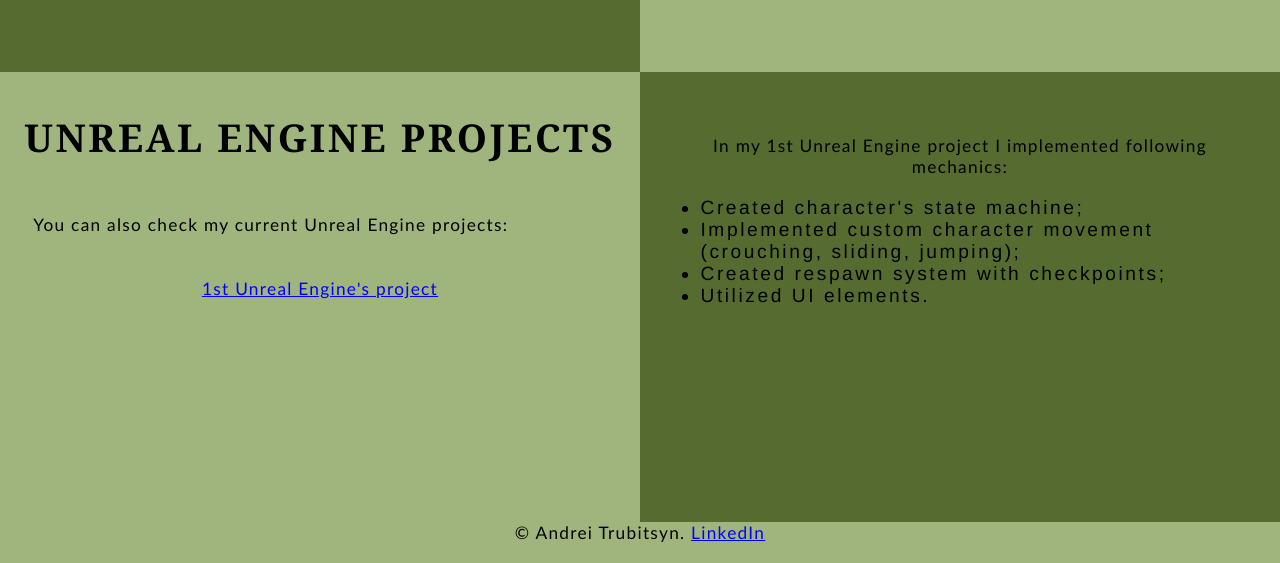
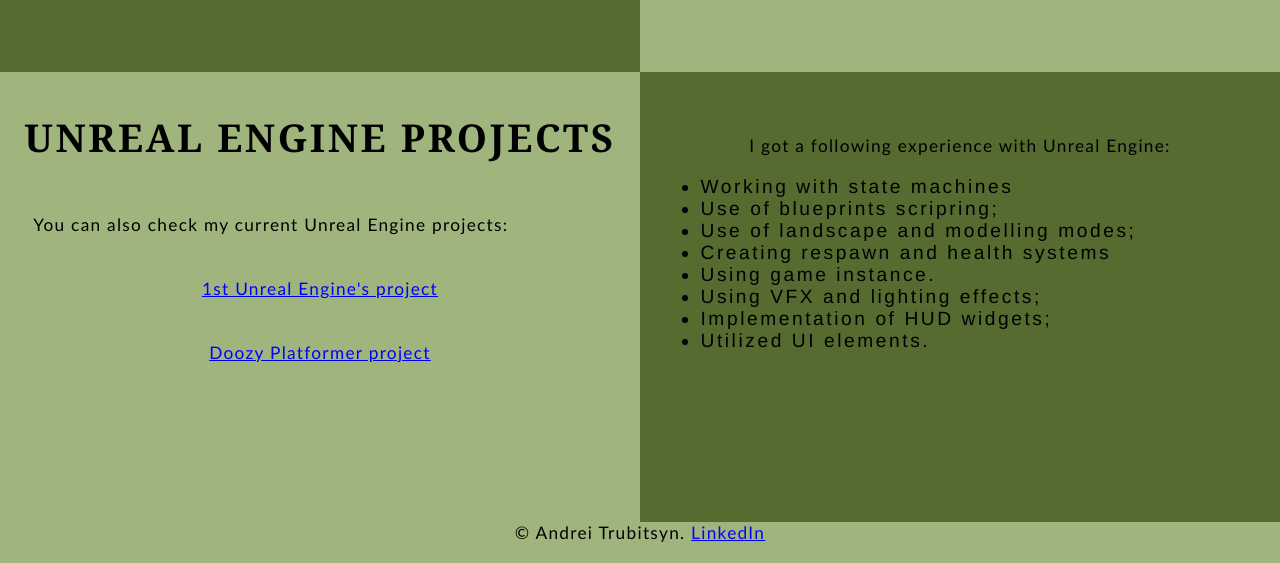
Before and after one commit to Kypok1995/Kypok1995.github.io, a plain HTML site: page index.html in a window 1280 px wide. Shown: the part 2399-2962 px from the top of the page. Drawn offline with Linux system fonts and the light colour scheme.

Commit message:
Changed Unreal Engine section

```diff
--- a/index.html
+++ b/index.html
@@ -60,8 +60,8 @@
                 </div>
                 <!--slide 2 of 6-->
                 <div class="mySlides fade">
-                    <img class="slideshow_img" src="./Images/htmlcss.jpeg" alt="This is my picture">
-                    <div class="text"> I am a game developed trained in HTML / CSS / JavaScript</div>
+                    <img class="slideshow_img" src="./Images/Csharp.jpg" alt="This is my picture">
+                    <div class="text"> I am a game developed trained in C#, NET Framework, MVC </div>
                 </div>
                 <!--slide 3 of 6-->
                 <div class="mySlides fade">
@@ -70,8 +70,8 @@
                 </div>
                 <!--slide 4 of 6-->
                 <div class="mySlides fade">
-                    <img class="slideshow_img" src="./Images/Csharp.jpg" alt="This is my picture">
-                    <div class="text"> C#, NET Framework, MVC </a> </div>
+                    <img class="slideshow_img" src="./Images/htmlcss.jpeg" alt="This is my picture">
+                    <div class="text"> HTML / CSS / JavaScript  </a> </div>
                 </div>
                  <!--slide 5 of 6-->
                  <div class="mySlides fade">
@@ -110,9 +110,9 @@
         <div class="Column_1">
             <h1>About</h1>
             <p>
-                I am currently study game development at Tech Academy. I am looking forward to start working as game developer.
+                I finished Bootcamp at Tech Academy and now is looking to find a job as game developer.
                 <br>
-                <br>I will be a graduate of <a href="https://www.learncodinganywhere.com" target="new">The Tech Academy</a>'s Software Developer Boot Camp, and trained and experienced in the following web and programming languages: HTML, CSS, JavaScript, SQL, C# and more.
+                <br>I graduated  <a href="https://www.learncodinganywhere.com" target="new">The Tech Academy</a>'s Game Development Boot Camp, and trained and experienced in the following web and programming languages and game engines: C#, C++, Unity, Unreal Engine.
                 <br>
                 <br> If you have any relative job opportunity in game development sphere, I would like to discuss it.<a href="#Contact">Contact</a>
             </p>
@@ -148,6 +148,7 @@
                 <br>
                 <p class="center"><a href="https://github.com/Kypok1995/Tech-Academy-C-Sharp-and-Unity-projects/tree/main/Unity%20Projects/SolarSystemSimulation" target="new"> Mini simulation of Solar system</a> </p>
                 <p class="center"><a href="https://github.com/Kypok1995/Tech-Academy-C-Sharp-and-Unity-projects/tree/main/Unity%20Projects/BlockBreaker" target="new"> Demo-version of brick breaker game</a> </p>
+                <p class="center"><a href="https://github.com/Kypok1995/SpaceInvaders" target="new"> Unity Project I made during Live Project section of bootcamp. It is a remake of popular retro game Space Invaders</a> </p>
             </p>
         </div>
         <!--right column-->
@@ -165,17 +166,22 @@
                 You can also check my current Unreal Engine projects:
                 <br>
                 <p class="center"><a href="https://github.com/Kypok1995/Tech-Academy-C-and-Unreal-Engine-Projects/tree/main/UnrealEngineProjects/1st%20Assigment%20project" target="new"> 1st Unreal Engine's project</a> </p>
+                <p class="center"><a href="https://github.com/Kypok1995/Doozy_Platformer" target="new"> Doozy Platformer project</a> </p>
 
 
             </p>
         </div>
         <!--right column-->
         <div class="Column_2">
-            <p class="center"> In my 1st Unreal Engine project I implemented following mechanics:</p>
+            <p class="center"> I got a following experience with Unreal Engine:</p>
             <ul>
-                <li>Created character's state machine;</li>
-                <li>Implemented custom character movement (crouching, sliding, jumping);</li>
-                <li>Created respawn system with checkpoints;</li>
+                <li>Working with state machines</li>
+                <li>Use of blueprints scripring;</li>
+                <li>Use of landscape and modelling modes;</li>
+                <li>Creating respawn and health systems</li>
+                <li>Using game instance.</li>
+                <li>Using VFX and lighting effects;</li>
+                <li>Implementation of HUD widgets;</li>
                 <li>Utilized UI elements.</li>
             </ul>
         </div>
```
